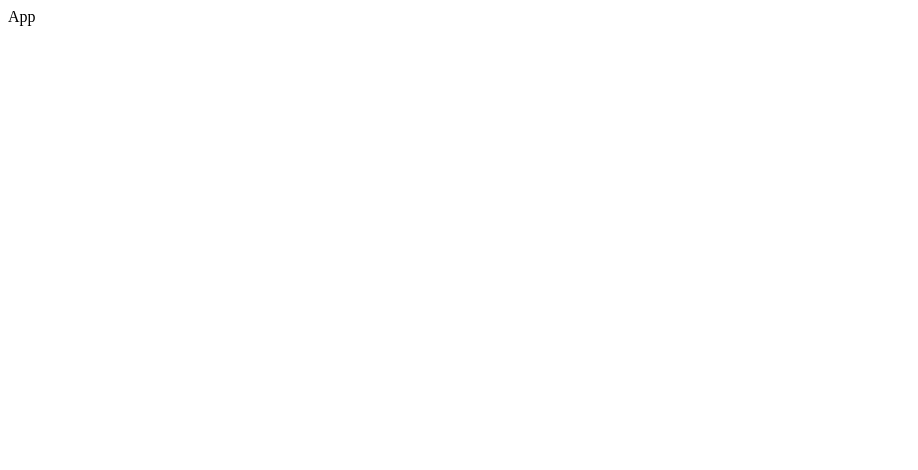
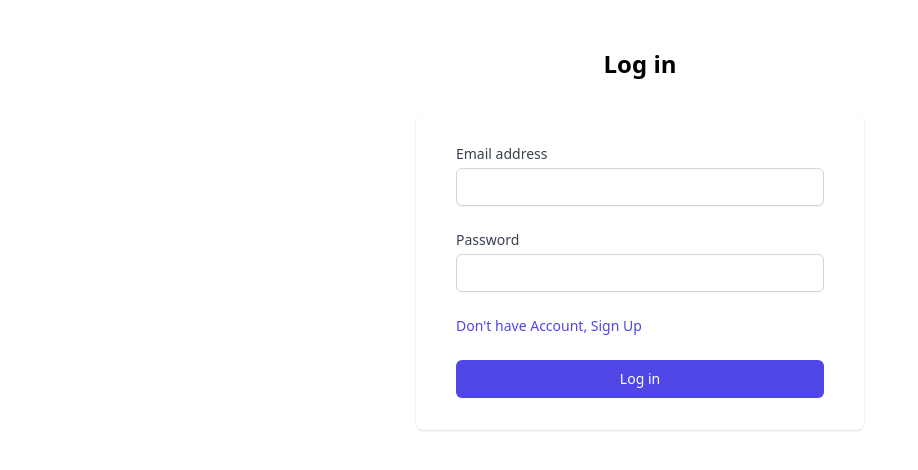
Before and after one commit to aravindont/todo-frontend, a React (Vite) app: page /login in a window 1280 px wide. Shown: the top 470 px of the page, without its empty margins (0-918 px from the left). Built offline with nearby package versions, Linux system fonts and the light colour scheme.

Commit message:
feat(pages):add login,signup,home pages

```diff
--- a/index.html
+++ b/index.html
@@ -4,10 +4,10 @@
     <meta charset="UTF-8" />
     <link rel="icon" type="image/svg+xml" href="/vite.svg" />
     <meta name="viewport" content="width=device-width, initial-scale=1.0" />
-    <title>Auth-app</title>
+    <title>TODO App</title>
   </head>
   <body>
     <div id="root"></div>
-    <script type="module" src="/src/main.jsx"></script>
+    <script type="module" src="/src/index.jsx"></script>
   </body>
 </html>
--- a/src/App.jsx
+++ b/src/App.jsx
@@ -1,3 +1,18 @@
+import { BrowserRouter, Route, Routes } from "react-router-dom";
+import HomePage from "./pages/home";
+import LoginPage from "./pages/login";
+import SignupPage from "./pages/signup";
+
 export default function App() {
-  return <div>App</div>;
+  return (
+    <>
+      <BrowserRouter>
+        <Routes>
+          <Route path="/" element={<HomePage />} />
+          <Route path="/signup" element={<SignupPage />} />
+          <Route path="/login" element={<LoginPage />} />
+        </Routes>
+      </BrowserRouter>
+    </>
+  );
 }
--- /dev/null
+++ b/src/appwrite/appwrite.config.js
@@ -0,0 +1,8 @@
+// const projectId = import.meta.env.VITE_APP_WRITE_PROJECT_ID;
+
+import { Client, Account } from "appwrite";
+const client = new Client();
+
+client.setEndpoint("http://localhost/v1").setProject("63fce42d0c7cb9ac29a2");
+
+export const account = new Account(client);
--- a/src/main.jsx
+++ b/src/index.jsx
@@ -1,7 +1,7 @@
 import React from "react";
 import ReactDOM from "react-dom/client";
 import App from "./App";
-
+import "./index.css";
 ReactDOM.createRoot(document.getElementById("root")).render(
   <React.StrictMode>
     <App />
--- /dev/null
+++ b/src/pages/home/index.jsx
@@ -0,0 +1,27 @@
+import { Link } from "react-router-dom";
+
+function HomePage() {
+  return (
+    <>
+      <div className="flex flex-col h-screen items-center justify-center gap-4">
+        <h1 className="font-bold tracking-widest">Welcome</h1>
+        <div className="flex gap-4">
+          <Link
+            to={`/signup`}
+            className="bg-green-700 text-white text-xl py-1 px-2 rounded"
+          >
+            Sign up
+          </Link>
+          <Link
+            to={`/login`}
+            className="bg-green-700 text-white text-xl py-1 px-2 rounded"
+          >
+            Login
+          </Link>
+        </div>
+      </div>
+    </>
+  );
+}
+
+export default HomePage;
--- /dev/null
+++ b/src/pages/login/index.jsx
@@ -0,0 +1,101 @@
+import { useState } from "react";
+import { useNavigate } from "react-router-dom";
+import { account } from "../../appwrite/appwrite.config";
+function LoginPage() {
+  const navigate = useNavigate();
+  const [credentials, setCredentials] = useState({ email: "", password: "" });
+  const [error, setError] = useState(null);
+  const handleChange = (e) => {
+    const { name, value } = e.target;
+    setCredentials((prevState) => ({ ...prevState, [name]: value }));
+  };
+  const handleSubmit = async (e) => {
+    e.preventDefault();
+    setError(null);
+    try {
+      const session = await account.createEmailSession(
+        credentials.email,
+        credentials.password
+      );
+      console.log(session);
+      navigate("/");
+    } catch (error) {
+      console.error(error);
+      setError("Invalid email or password");
+    }
+  };
+  return (
+    <>
+      <div className="min-h-full flex flex-col justify-center py-12 sm:px-6 lg:px-8">
+        <div className="text-center font-bold text-2xl">Log in</div>
+        <div className="mt-8 sm:mx-auto sm:w-full sm:max-w-md">
+          <div className="bg-white py-8 px-4 shadow sm:rounded-lg sm:px-10">
+            <form className="space-y-6" onSubmit={handleSubmit}>
+              <div>
+                <label
+                  htmlFor="email"
+                  className="block text-sm font-medium text-gray-700"
+                >
+                  Email address
+                </label>
+                <div className="mt-1">
+                  <input
+                    id="email"
+                    name="email"
+                    type="email"
+                    autoComplete="email"
+                    required
+                    className="appearance-none block w-full px-3 py-2 border border-gray-300 rounded-md shadow-sm placeholder-gray-400 focus:outline-none focus:ring-indigo-500 focus:border-indigo-500 sm:text-sm"
+                    onChange={handleChange}
+                  />
+                </div>
+              </div>
+              <div>
+                <label
+                  htmlFor="password"
+                  className="block text-sm font-medium text-gray-700"
+                >
+                  Password
+                </label>
+                <div className="mt-1">
+                  <input
+                    id="password"
+                    name="password"
+                    type="password"
+                    autoComplete="current-password"
+                    required
+                    className="appearance-none block w-full px-3 py-2 border border-gray-300 rounded-md shadow-sm placeholder-gray-400 focus:outline-none focus:ring-indigo-500 focus:border-indigo-500 sm:text-sm"
+                    onChange={handleChange}
+                  />
+                </div>
+              </div>
+              <div className="flex items-center justify-between">
+                <div className="text-sm">
+                  <a
+                    href="/signup"
+                    className="font-medium text-indigo-600 hover:text-indigo-500"
+                  >
+                    Don't have Account, Sign Up
+                  </a>
+                </div>
+              </div>
+              <div>
+                <button
+                  type="submit"
+                  className="w-full flex justify-center py-2 px-4 border border-transparent rounded-md shadow-sm text-sm font-medium text-white bg-indigo-600 hover:bg-indigo-700 focus:outline-none focus:ring-2 focus:ring-offset-2 focus:ring-indigo-500"
+                >
+                  Log in
+                </button>
+              </div>
+              {error && (
+                <p className="text-red-500 text-xs italic mt-2">{error}</p>
+              )}
+            </form>
+          </div>
+        </div>
+      </div>
+    </>
+  );
+}
+
+export default LoginPage;
--- /dev/null
+++ b/src/pages/signup/index.jsx
@@ -0,0 +1,115 @@
+import React, { useState } from "react";
+import { account } from "../../appwrite/appwrite.config";
+import { v4 as uuidv4 } from "uuid";
+import { useNavigate } from "react-router-dom";
+function SignupPage() {
+  const [formData, setFormData] = useState({
+    username: "",
+    email: "",
+    password: "",
+  });
+
+  const navigate = useNavigate();
+  const handleInputChange = (e) => {
+    setFormData((prev) => ({ ...prev, [e.target.id]: e.target.value }));
+  };
+
+  const handleSubmit = async (event) => {
+    event.preventDefault();
+    try {
+      const { email, password, username } = formData;
+      const response = await account.create(
+        uuidv4(),
+        email,
+        password,
+        username
+      );
+      navigate("/");
+      console.log(response);
+    } catch (error) {
+      console.error(error);
+    }
+  };
+
+  return (
+    <>
+      <div className="min-h-full flex flex-col justify-center py-12 sm:px-6 lg:px-8">
+        <div className="text-center text-2xl font-bold">Sign up</div>
+        <div className="mt-8 sm:mx-auto sm:w-full sm:max-w-md">
+          <div className="bg-white py-8 px-4 shadow sm:rounded-lg sm:px-10">
+            <form className="space-y-6" action="#" method="POST">
+              <div>
+                <label
+                  htmlFor="username"
+                  className="block text-sm font-medium text-gray-700"
+                >
+                  Username
+                </label>
+                <div className="mt-1">
+                  <input
+                    id="username"
+                    name="username"
+                    type="text"
+                    autoComplete="name"
+                    required
+                    className="appearance-none block w-full px-3 py-2 border border-gray-300 rounded-md shadow-sm placeholder-gray-400 focus:outline-none focus:ring-indigo-500 focus:border-indigo-500 sm:text-sm"
+                    onChange={handleInputChange}
+                  />
+                </div>
+              </div>
+              <div>
+                <label
+                  htmlFor="email"
+                  className="block text-sm font-medium text-gray-700"
+                >
+                  Email address
+                </label>
+                <div className="mt-1">
+                  <input
+                    id="email"
+                    name="email"
+                    type="email"
+                    className="appearance-none block w-full px-3 py-2 border border-gray-300 rounded-md shadow-sm placeholder-gray-400 focus:outline-none focus:ring-indigo-500 focus:border-indigo-500 sm:text-sm"
+                    onChange={handleInputChange}
+                  />
+                </div>
+              </div>
+
+              <div>
+                <label
+                  htmlFor="password"
+                  className="block text-sm font-medium text-gray-700"
+                >
+                  Password
+                </label>
+                <div className="mt-1">
+                  <input
+                    id="password"
+                    name="password"
+                    type="password"
+                    autoComplete="current-password"
+                    required
+                    className="appearance-none block w-full px-3 py-2 border border-gray-300 rounded-md shadow-sm placeholder-gray-400 focus:outline-none focus:ring-indigo-500 focus:border-indigo-500 sm:text-sm"
+                    onChange={handleInputChange}
+                  />
+                </div>
+              </div>
+
+              <div>
+                <button
+                  type="submit"
+                  className="w-full flex justify-center py-2 px-4 border border-transparent rounded-md shadow-sm text-sm font-medium text-white bg-indigo-600 hover:bg-indigo-700 focus:outline-none focus:ring-2 focus:ring-offset-2 focus:ring-indigo-500"
+                  onClick={handleSubmit}
+                >
+                  Sign up
+                </button>
+              </div>
+            </form>
+          </div>
+        </div>
+      </div>
+    </>
+  );
+}
+
+export default SignupPage;
```
Also changed, not shown: package.json (+5 -2 lines), 2 other files (tests, documents, lock files or other folders).
